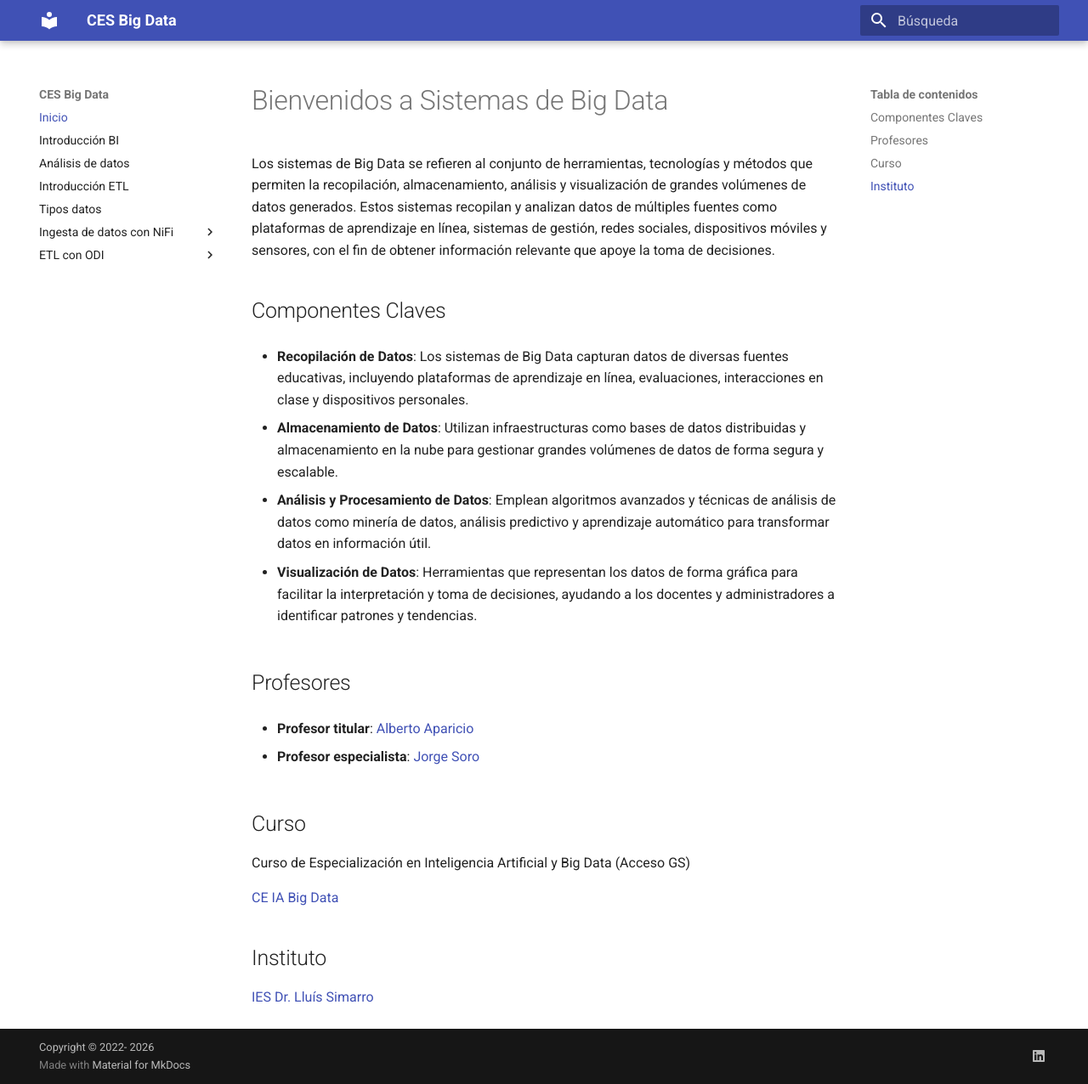
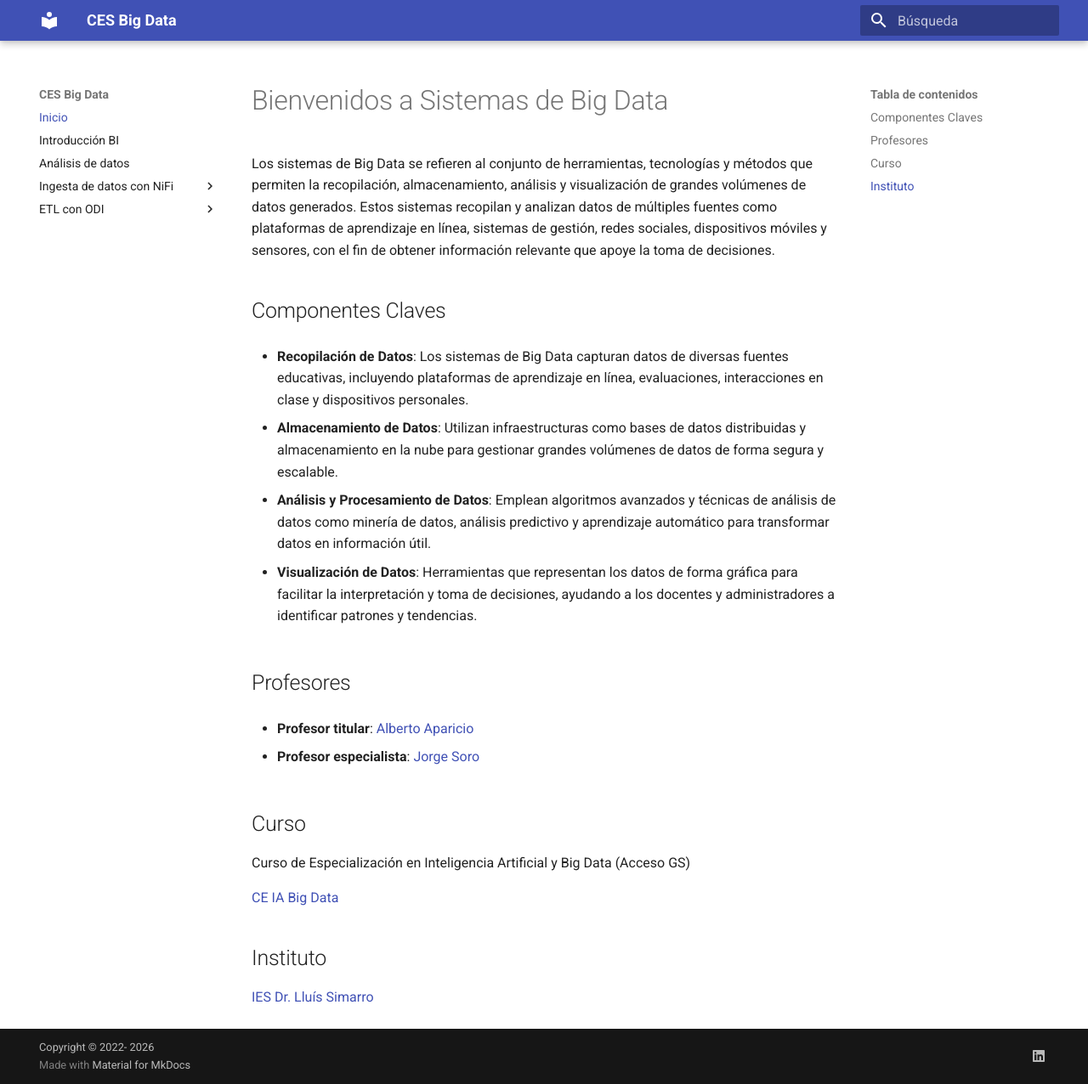
Before and after one commit to jorsodom/bigdata-sb, an MkDocs documentation site: the page built from docs/index.md, in a window 1280 px wide and 1276 px high. Shown: the whole window at 85% size. Built offline with MkDocs 1.6.1 and Material for MkDocs 9.7.7, drawn with Linux system fonts in a browser that asks for light colours.

Commit message:
tipos de datos

```diff
--- a/mkdocs.yml
+++ b/mkdocs.yml
@@ -14,8 +14,8 @@ nav:
 
   - Introducción BI: introduccionBI/BIIntroduccion.md
   - Análisis de datos: introduccionBI/analitica.md
-  - Introducción ETL: introduccionBI/ETLintroduccion.md
-  - Tipos datos: introduccionBI/tiposdedatos.md
+  #- Introducción ETL: introduccionBI/ETLintroduccion.md
+  #- Tipos datos: introduccionBI/tiposdedatos.md
   #- Presentación, nube conceptos y infografía: presentacions.md
   - Ingesta de datos con NiFi:
     - Introducción: nifi/nifiIntroduccion.md
```
